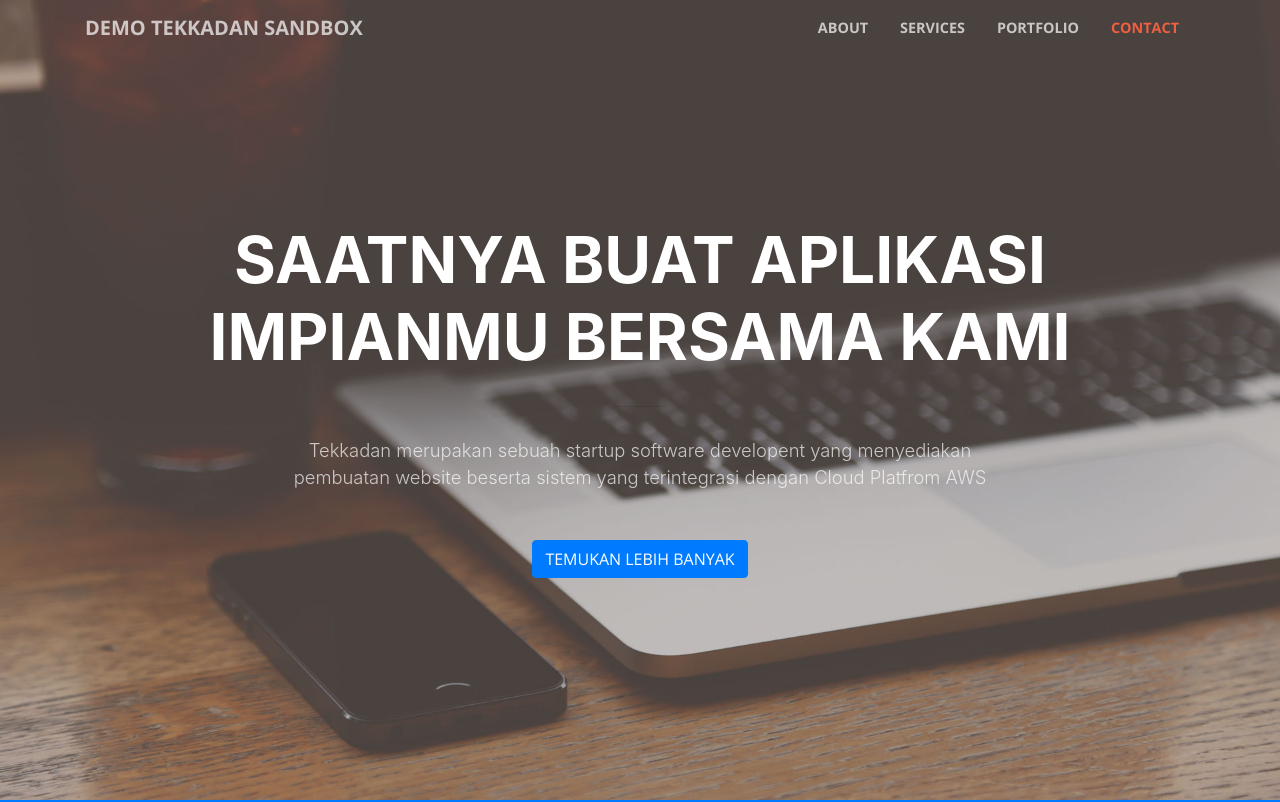
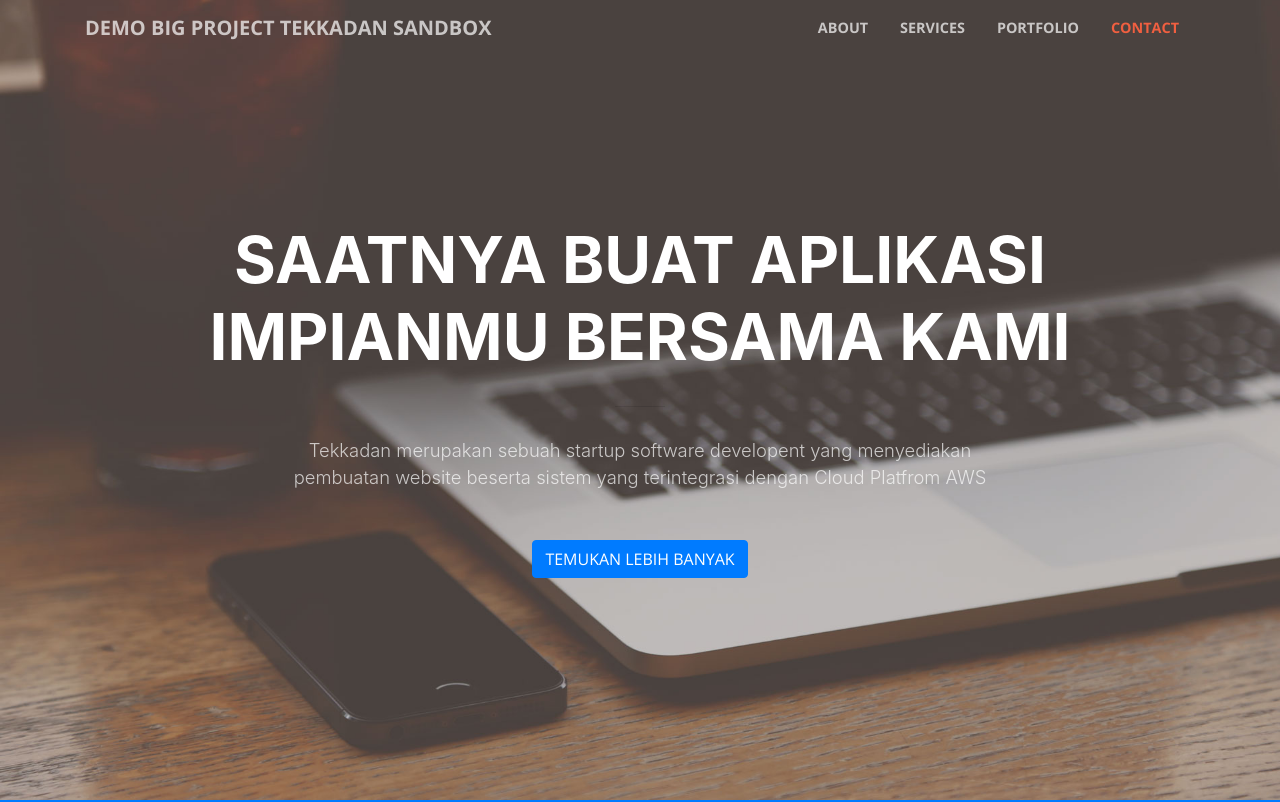
Before and after one commit to sdcilsy/landing-page, a website with bundled scripts: page index.html in a window 1280 px wide. Shown: the top 802 px of the page. Built offline with nearby package versions, Linux system fonts and the light colour scheme.

Commit message:
edit index.html

```diff
--- a/index.html
+++ b/index.html
@@ -31,7 +31,7 @@
   <!-- Navigation -->
   <nav class="navbar navbar-expand-lg navbar-light fixed-top" id="mainNav">
     <div class="container">
-      <a class="navbar-brand js-scroll-trigger" href="#page-top">Demo Tekkadan Sandbox</a>
+      <a class="navbar-brand js-scroll-trigger" href="#page-top">Demo Big Project Tekkadan Sandbox</a>
       <button class="navbar-toggler navbar-toggler-right" type="button" data-toggle="collapse" data-target="#navbarResponsive" aria-controls="navbarResponsive" aria-expanded="false" aria-label="Toggle navigation">
         <span class="navbar-toggler-icon"></span>
       </button>
```
